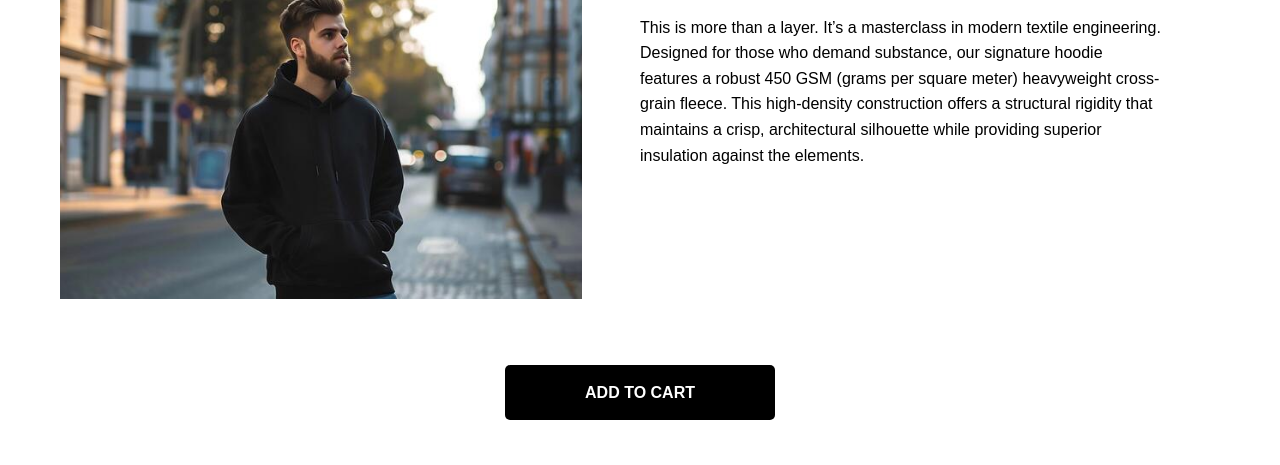
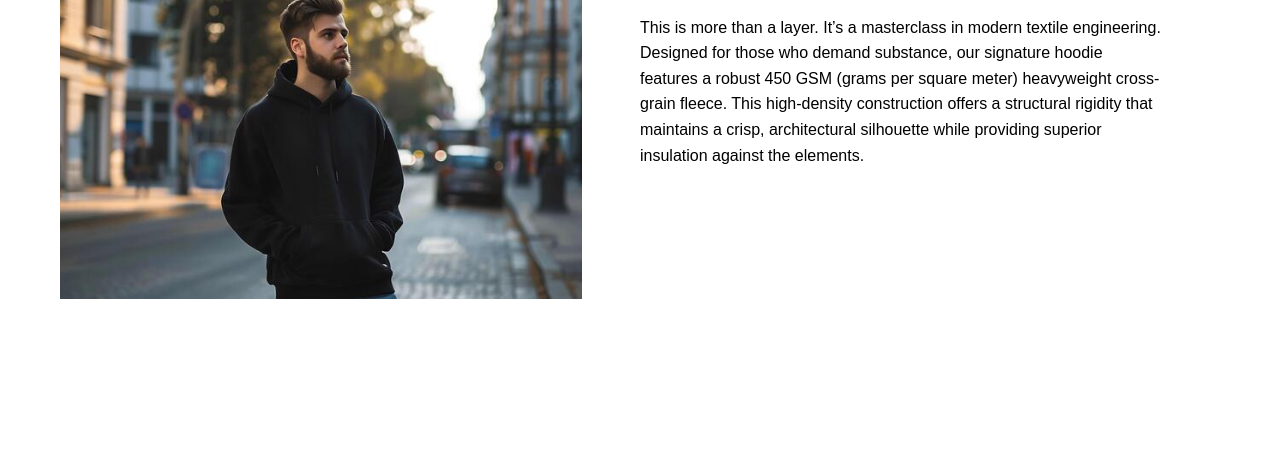
Before and after one commit to GaelBaret/SE_19-SE_01, a Flask app: page /product/hoodie in a window 1280 px wide. Shown: the part 150-615 px from the top of the page. Run offline with Flask 3, Linux system fonts and the light colour scheme; some libraries are stand-ins or nearby versions.

Commit message:
Removed add to cart button

```diff
--- a/templates/product.html
+++ b/templates/product.html
@@ -29,12 +29,4 @@
     </div>
 
 
-
-    <div class="CartButton">
-        <p>
-            Add to Cart
-        </p>
-    </div>
-
-
 </body> </html>
```
